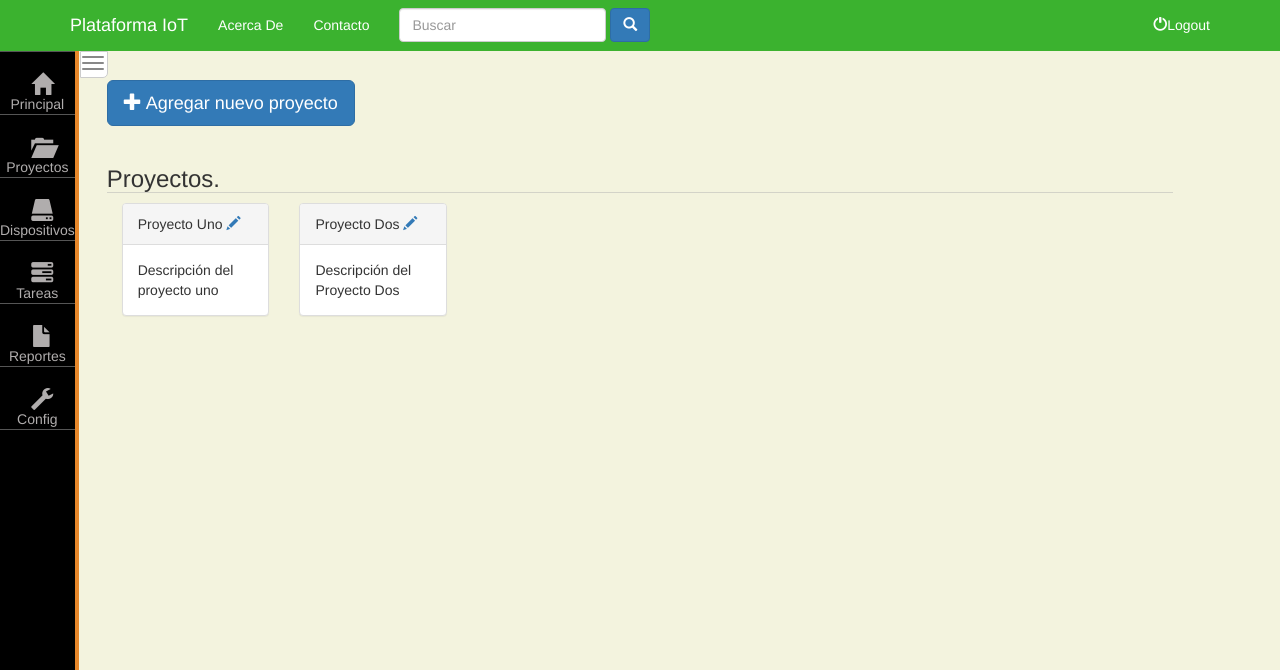
After one commit to ruizcauich/plataforma_iot, a Django app: page /dashboard/proyectos/ in a window 1280 px wide. The commit adds this page. Shown: the top 670 px of the page. Run offline with Django 3.2, Linux system fonts and the light colour scheme; data comes from the database, SQL or seed files in the repository; some libraries are stand-ins or nearby versions.

Commit message:
Template para proyectos + formulario html para crearlos, cambios lijeros en la vista formularioProyeto y url para la vista

```diff
--- a/plataforma/dashboard/urls.py
+++ b/plataforma/dashboard/urls.py
@@ -4,6 +4,8 @@ from . import views
 app_name = 'dashboard'
 
 urlpatterns = [
+    #dashboard/
     url(r'^$', views.index ,name='index'),
-
+    #dashboard/proyecto
+    url(r'^proyectos/$', views.formularioProyecto, name = 'proyectos')
 ]
--- a/plataforma/dashboard/views.py
+++ b/plataforma/dashboard/views.py
@@ -14,16 +14,18 @@ def index(request):
 def formularioProyecto(request):
 
     form = formProyecto(request.POST or None)
-
     if form.is_valid():
         proyecto = form.save()
         form = formProyecto()
 
 
+    proyectos = Proyecto.objects.all()
+    context = {
+        'form': form,
+        'proyectos': proyectos
+    }
 
-    context = {'form': form}
-
-    return render(request,'dashboard/formProyecto.html',context)
+    return render(request,'dashboard/proyectos.html',context)
 
 
 def formularioDispositivo(request):
--- a/plataforma/static/css/plataforma-main.css
+++ b/plataforma/static/css/plataforma-main.css
@@ -23,6 +23,11 @@ section.body-content{
     padding: 30px;
 }
 
+
+/* TITULOS */
+.section-title{
+    border-bottom: 0.7px #b4b3b380 solid
+}
 
 
 /*  Estilos aplicables la barra de navegación  */
--- a/plataforma/static/css/plataforma.css
+++ b/plataforma/static/css/plataforma.css
@@ -6,7 +6,9 @@ body > div.container{
     position: static;
     top:90px;
 }
-
+.row{
+    margin-top:20px;
+}
 
 .bg-black{
     background-color: #000;
@@ -152,6 +154,8 @@ body > div.container{
 
 
 
+
+
 .activity-label{
     font-size: 24px;
     margin-right: 20px;
--- a/plataforma/templates/dashboard/base.html
+++ b/plataforma/templates/dashboard/base.html
@@ -1,11 +1,11 @@
 {% extends 'base.html' %}
-
+{% load staticfiles %}
 {% block title%} Panel de administración:
     {% block section_title %}
     {% endblock %}
 {% endblock %}
 {% block template_components %}
-    <link rel="stylesheet" href="../static/css/plataforma.css">
+    <link rel="stylesheet" href="{% static '/css/plataforma.css' %}">
 
 {% endblock %}
 
@@ -19,11 +19,11 @@
         </label>
         <nav class=" bg-black toolbar">
             <div class="list-group text-center">
-                <a href="" class=" list-group-item" >
+                <a href="{% url 'dashboard:index' %}" class=" list-group-item" >
                     <span class="glyphicon glyphicon-home"></span>
                     Principal
                 </a>
-                <a href="" class=" list-group-item">
+                <a href="{% url 'dashboard:proyectos'%}" class=" list-group-item">
                     <span class="glyphicon glyphicon-folder-open"></span>
                     Proyectos
                 </a>
--- /dev/null
+++ b/plataforma/templates/dashboard/form_template.html
@@ -0,0 +1,9 @@
+
+{% for field in form  %}
+    <div class="form-group">
+        <label for="{{ field.id_for_label}}" class=" col-sm-3 control-label text-right">{{field.label}}</field-label></label>
+        <div class="col-sm-9">
+            {{field}}
+        </div>
+    </div>
+{% endfor %}
--- /dev/null
+++ b/plataforma/templates/dashboard/proyectos.html
@@ -0,0 +1,68 @@
+{% extends 'dashboard/base.html' %}
+{% load staticfiles %}
+{% block section_title %}
+    Proyectos
+{% endblock %}
+
+{% block dashboard_body %}
+        <!-- Button trigger modal -->
+        <div class="row">
+            <button type="button" class="btn btn-primary btn-lg" data-toggle="modal" data-target="#myModal">
+                    <span class="glyphicon glyphicon-plus"></span> Agregar nuevo proyecto
+            </button>
+        </div>
+
+
+  <!-- Modal -->
+        <div class="modal fade" id="myModal" tabindex="-1" role="dialog" aria-labelledby="myModalLabel">
+            <div class="modal-dialog" role="document">
+                <div class="modal-content">
+                    <div class="modal-header">
+                        <button type="button" class="close" data-dismiss="modal" aria-label="Close"><span aria-hidden="true">&times;</span></button>
+                        <h4 class="modal-title" id="myModalLabel">Nuevo Proyecto</h4>
+                    </div>
+                    <form action="#" method="post" class="form-horizontal">
+                        {% csrf_token %}
+                        <div class="modal-body">
+                            {% include "dashboard/form_template.html" %}
+
+                        </div>
+                        <div class="modal-footer">
+                            <button type="submit" class="btn btn-primary">Aceptar</button>
+                            <button type="button" class="btn btn-default" data-dismiss="modal">Cancelar</button>
+                        </div>
+                    </form>
+                </div>
+            </div>
+        </div>
+
+        <section class="row">
+
+        {% if proyectos %}
+            <h3 class="section-title">Proyectos.</h3>
+            {% for proyecto in proyectos  %}
+            <div class="col-sm-2">
+                <div class="panel panel-default">
+                    <div class="panel-heading">
+                        {{proyecto.nombre_de_proyecto}}
+                        <a href="#" class="" >
+                            <span class="sr-only">Editar</span>
+                            <span class="glyphicon glyphicon-pencil"></span>
+                        </a>
+                    </div>
+                    <div class="panel-body">
+                            {{proyecto.descripcion | truncatewords:30}}
+
+                    </div>
+
+                </div>
+            </div>
+
+            {% endfor %}
+        {% else %}
+            <h3 class="section-title">No se han registrado proyetos.</h3>
+        {% endif %}
+
+        </section>
+
+{% endblock %}
```
